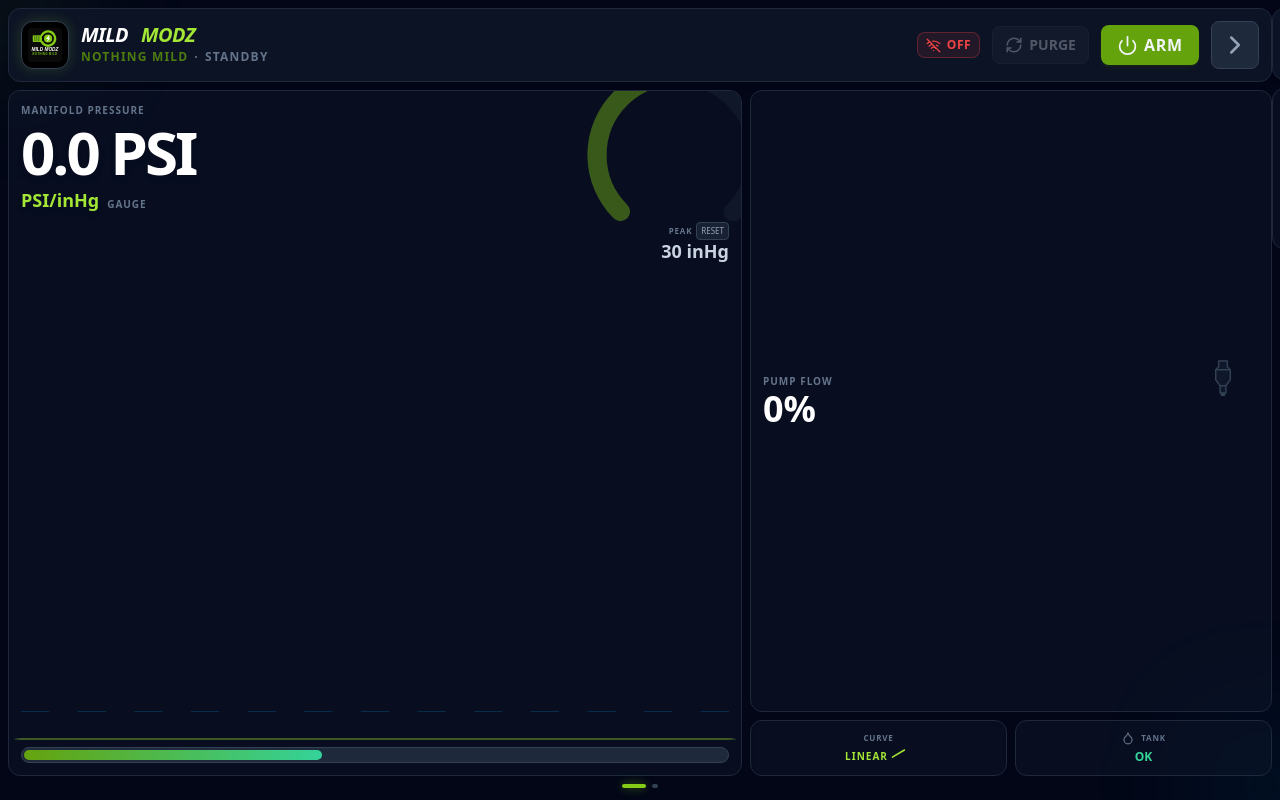
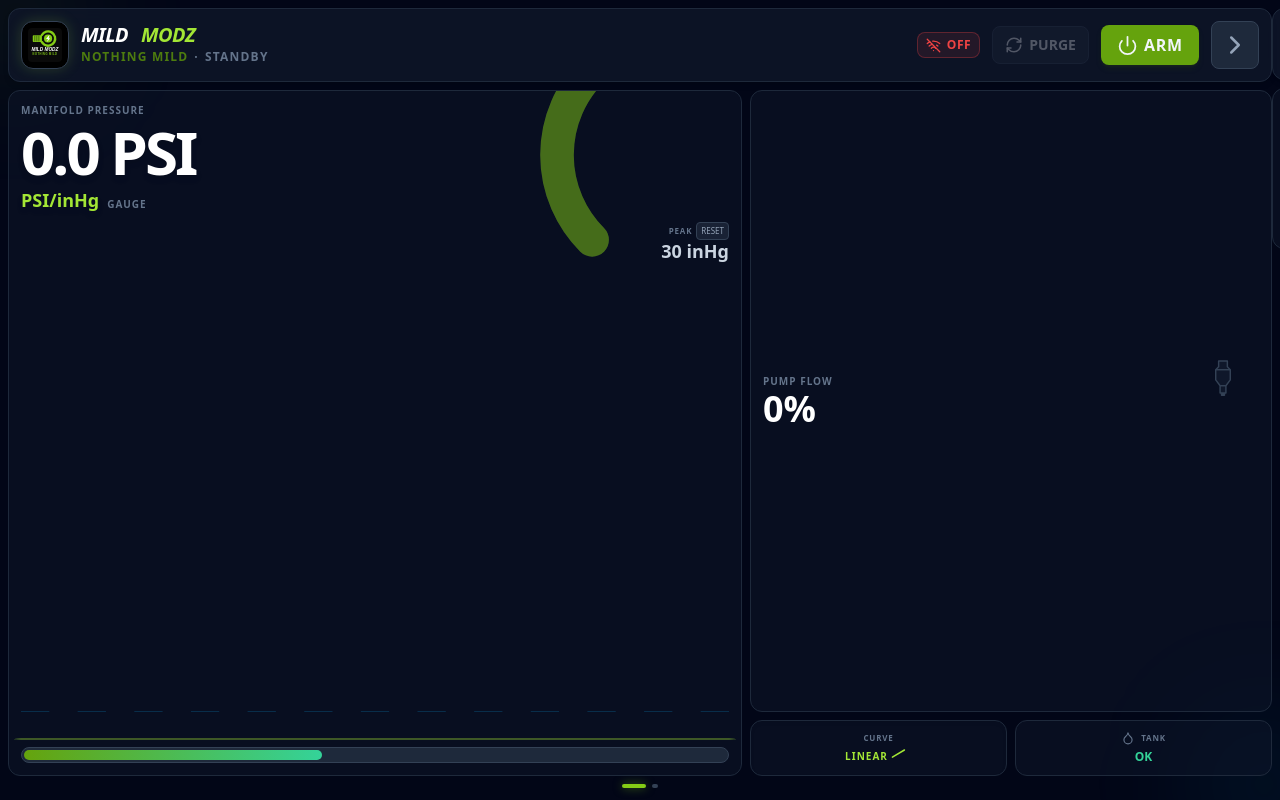
Before and after one commit to DSSDiag/WMI-Dashand-controller, a React (Vite) app in the folder dashboard/: page / in a window 1280 px wide. Built offline with nearby package versions, Linux system fonts and the light colour scheme; no server answers.

Commit message:
Enlarge dashboard boost gauge arc

```diff
--- a/dashboard/src/App.jsx
+++ b/dashboard/src/App.jsx
@@ -386,17 +386,17 @@ const App = () => {
             <div className="col-span-7 bg-slate-900/50 rounded-xl border border-slate-800 p-3 flex flex-col justify-between relative overflow-hidden group">
 
               {/* Background Radial Gauge */}
-              <div className="absolute -right-8 -top-8 w-48 h-48 pointer-events-none opacity-40">
+              <div className="absolute -right-20 -top-20 w-72 h-72 pointer-events-none opacity-50">
                 <svg viewBox="0 0 240 240" className="w-full h-full" style={{ transform: 'rotate(135deg)' }}>
                   <circle
                     cx="120" cy="120" r="100"
-                    fill="none" stroke="currentColor" strokeWidth="24"
+                    fill="none" stroke="currentColor" strokeWidth="28"
                     strokeLinecap="round" className="text-slate-800"
                     strokeDasharray="471.24 628.32"
                   />
                   <circle
                     cx="120" cy="120" r="100"
-                    fill="none" stroke="currentColor" strokeWidth="24"
+                    fill="none" stroke="currentColor" strokeWidth="28"
                     strokeLinecap="round" className="text-lime-500 transition-all duration-100 ease-linear"
                     strokeDasharray={`${(Math.max(0, Math.min(100, ((rawBoost - minBoost) / (maxBoost - minBoost)) * 100)) / 100) * 471.24} 628.32`}
                   />
```
